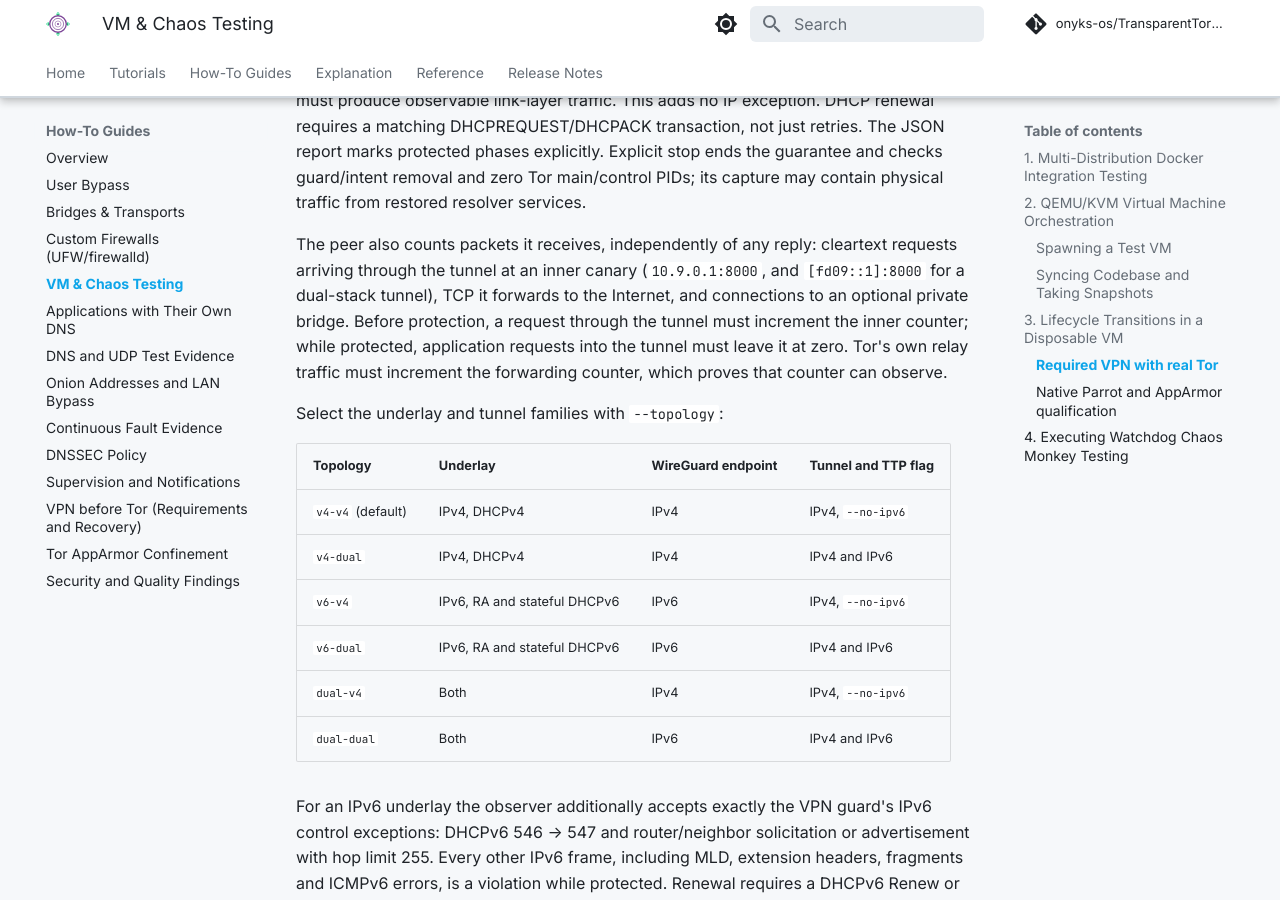
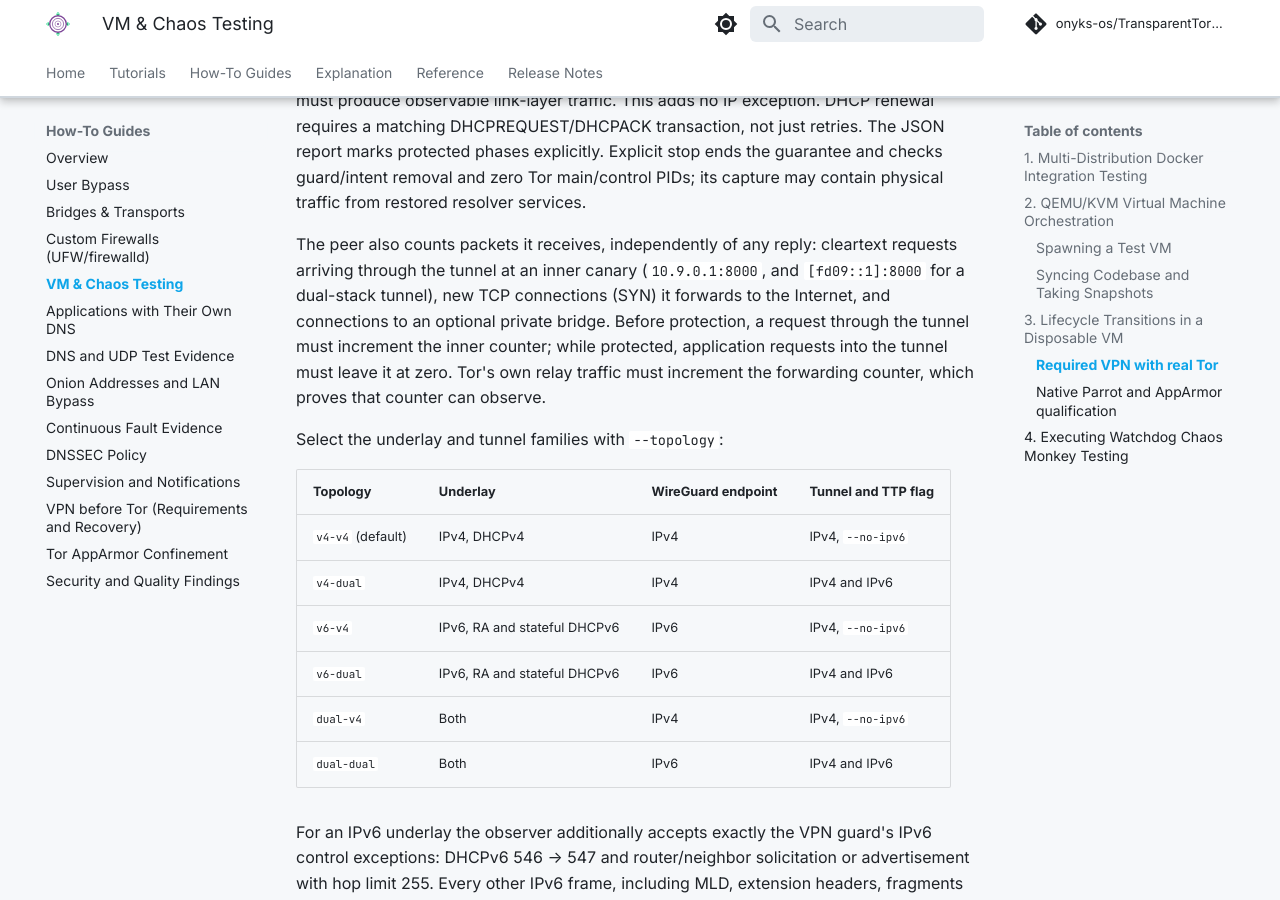
Before and after one commit to onyks-os/TransparentTorProxy, an MkDocs documentation site: the page built from docs/web/how-to/vm-testing.md, in a window 1280 px wide and 900 px high, scrolled down 3701 px. Built offline with MkDocs 1.6.1 and Material for MkDocs 9.7.7, drawn with Linux system fonts in a browser that asks for light colours; comment, search, counter and statistics services are not loaded; some of the changed text lies outside the part shown.

Commit message:
Judge bridge use by new connections and target redirected families
The obfs4-bridge job counted one forwarded TCP segment against 682 bridge
packets and failed: the criterion counted any segment, so a stray segment
of a connection opened before the session (the pre-session positive
control) looked like a relay connection. Count forwarded SYNs as the
criterion and keep all forwarded TCP in the report.

The orphan stimulus used the underlay's families. With --no-ipv6 on an
IPv6-only underlay (v6-v4) TTP drops IPv6 rather than redirecting it, so no
redirected orphan could exist and the regression was rightly inconclusive.
Target the families TTP redirects: IPv4, and IPv6 with a dual-stack tunnel.

Co-Authored-By: Claude Opus 5.5 <noreply@anthropic.com>
Signed-off-by: onyks-os <129986281+onyks-os@users.noreply.github.com>

```diff
--- a/docs/web/how-to/vm-testing.md
+++ b/docs/web/how-to/vm-testing.md
@@ -173,7 +173,8 @@ its capture may contain physical traffic from restored resolver services.
 
 The peer also counts packets it receives, independently of any reply: cleartext
 requests arriving through the tunnel at an inner canary (`10.9.0.1:8000`, and
-`[fd09::1]:8000` for a dual-stack tunnel), TCP it forwards to the Internet, and
+`[fd09::1]:8000` for a dual-stack tunnel), new TCP connections (SYN) it forwards
+to the Internet, and
 connections to an optional private bridge. Before protection, a request through
 the tunnel must increment the inner counter; while protected, application
 requests into the tunnel must leave it at zero. Tor's own relay traffic must
```
Also changed, not shown: other parts of docs/web/how-to/vm-testing.md (+6 -3 lines), 1 other file.
